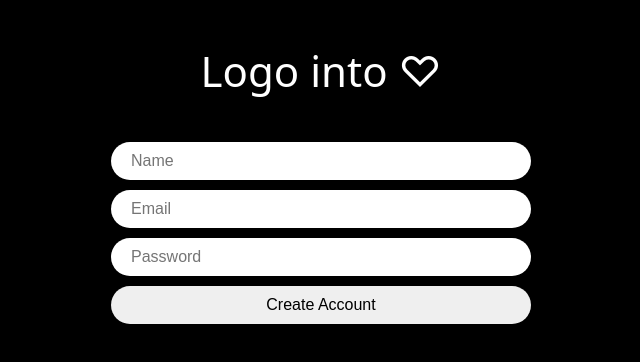
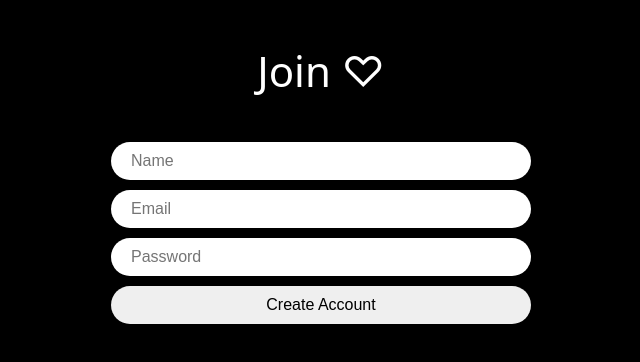
Before and after one commit to leeseungnam1234/Lwitter, a React (Vite) app: page /create-account in a window 1280 px wide. Shown: the top 362 px of the page, without its empty margins (319-959 px from the left). Built offline with nearby package versions, Linux system fonts and the light colour scheme.

Commit message:
firebase login form

```diff
--- a/src/components/create-account.tsx
+++ b/src/components/create-account.tsx
@@ -1,5 +1,7 @@
+import { createUserWithEmailAndPassword } from "firebase/auth"
 import { useState } from "react"
 import styled from "styled-components"
+import { auth } from "../firebase"
 
 
 const Wrapper = styled.div`
@@ -60,10 +62,13 @@ export default function CreateAccount() {
             setPassword(value)
         }
     }
-    const onSubmit = (e:React.FormEvent<HTMLFormElement>) => {
+    const onSubmit =async (e:React.FormEvent<HTMLFormElement>) => {
         e.preventDefault()
+        if (isLoading || name ==='' || email === '' || password === '') return
         try {
-            // e
+            const credentials = await createUserWithEmailAndPassword(auth,email,password)
+            console.log(credentials.user);
+
         } catch (e) {
             // e
         } finally {
@@ -73,8 +78,8 @@ export default function CreateAccount() {
 
     return (
         <Wrapper>
-            <Title>Logo into ♡</Title>
-            <Form>
+            <Title>Join ♡</Title>
+            <Form onSubmit={onSubmit}>
                 <Input
                     onChange={onChange}
                     name="name"
```
